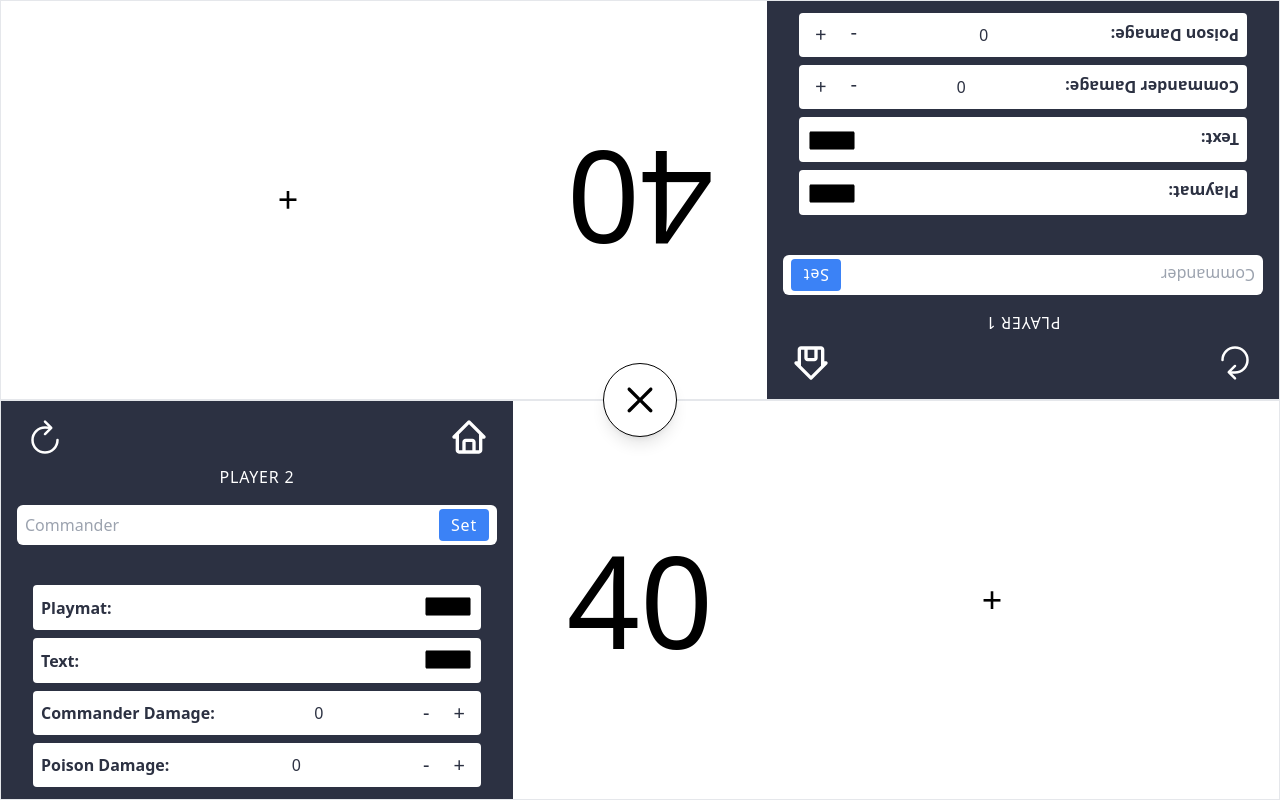
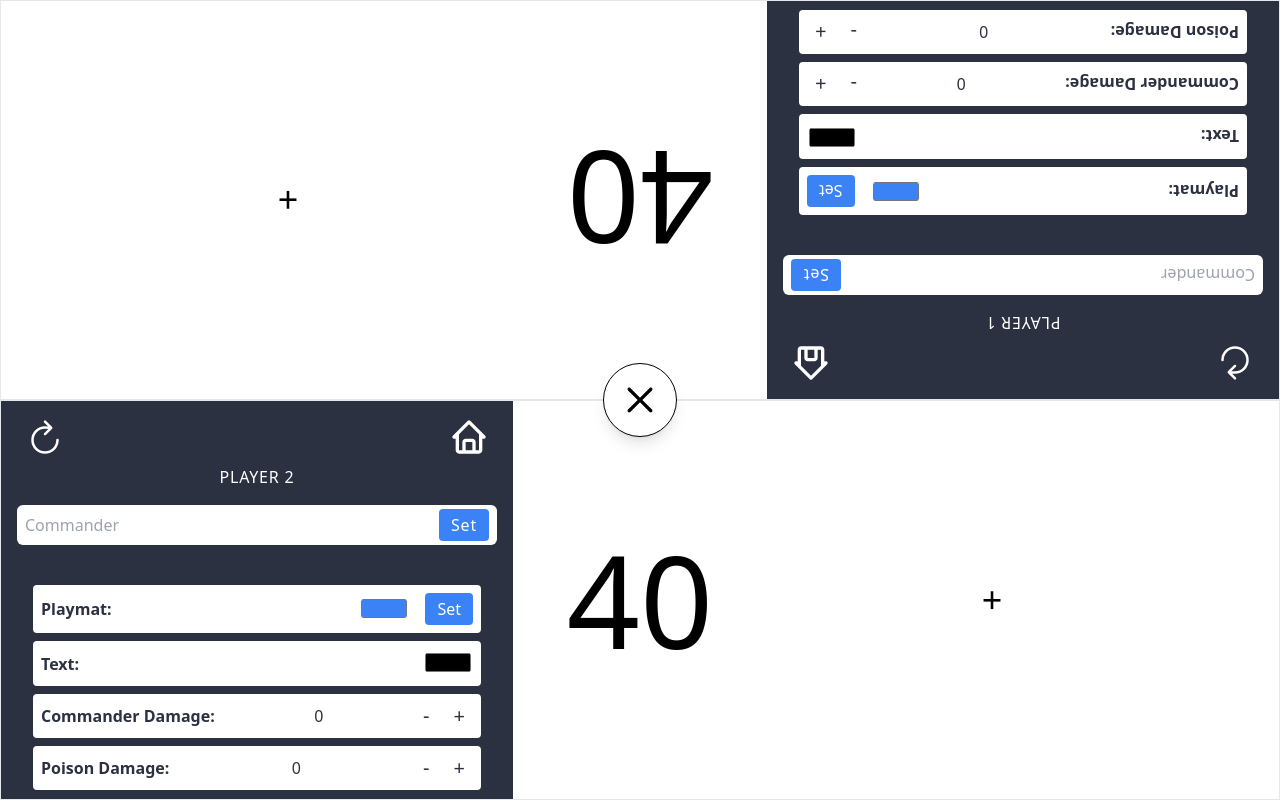
Before and after one commit to mdubelbeis/mtg-life-counter, a React (Vite) app: page /commander/two-players in a window 1280 px wide. Both pictures are taken after a click on the element 640 px from the left and 400 px from the top of the page. Built offline with nearby package versions, Linux system fonts and the light colour scheme.

Commit message:
added onSubmit function

```diff
--- a/src/components/PlaymatHeader/BgColorForm.tsx
+++ b/src/components/PlaymatHeader/BgColorForm.tsx
@@ -1,4 +1,5 @@
 import { useState } from "react";
+import ApplyButton from "../ui/ApplyButton";
 
 interface BgColorFormProps {
   player: string;
@@ -11,23 +12,28 @@ interface BgColorFormProps {
 const BgColorForm: React.FC<BgColorFormProps> = ({ player, setBgColor }) => {
   const [inputColor, setInputColor] = useState<string>("#3B82F6");
 
-  const handleBgColorChange = (e: React.ChangeEvent<HTMLInputElement>) => {
-    setInputColor(e.target.value);
-    setBgColor(e.target.value);
+  const handleBgColorSubmit = (e: React.ChangeEvent<HTMLFormElement>) => {
+    e.preventDefault();
+
+    setBgColor(inputColor);
   };
 
   return (
-    <form className="flex items-center justify-end gap-4 w-full">
+    <form
+      onSubmit={handleBgColorSubmit}
+      className="flex items-center justify-end gap-4 w-full"
+    >
       <label>
         <input
           type="color"
           name="bgColor"
           id="bgColor"
-          onChange={handleBgColorChange}
+          value={inputColor}
+          onChange={(e) => setInputColor(e.target.value)}
           className="border-0 bg-white rounded-full"
         />
       </label>
-      {/* <ApplyButton /> */}
+      <ApplyButton />
     </form>
   );
 };
```
